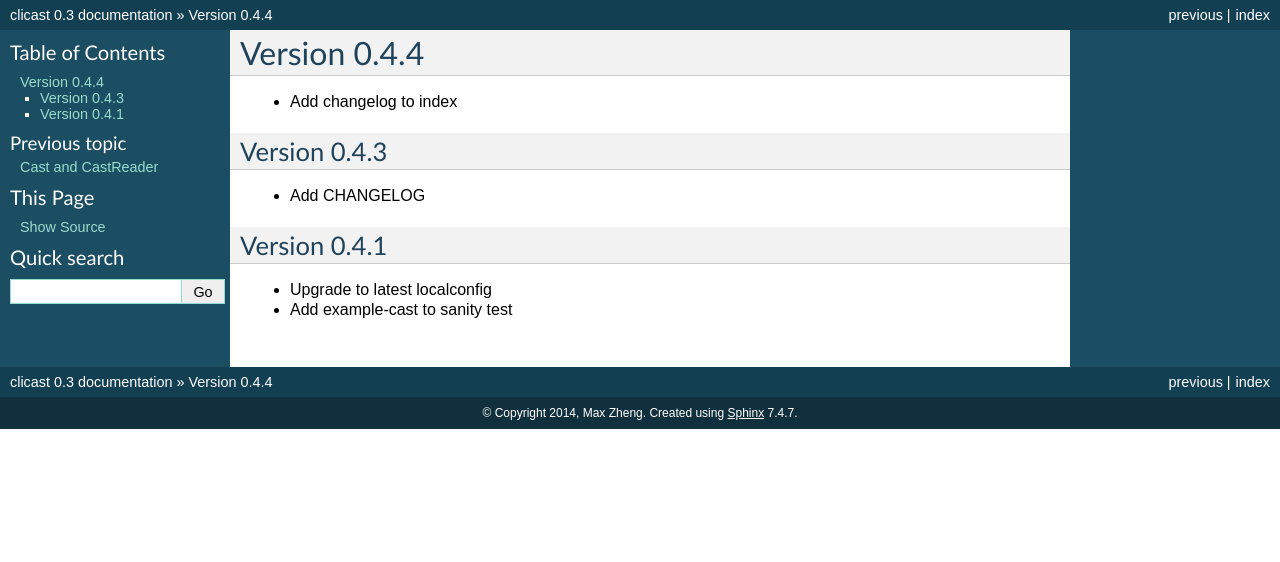
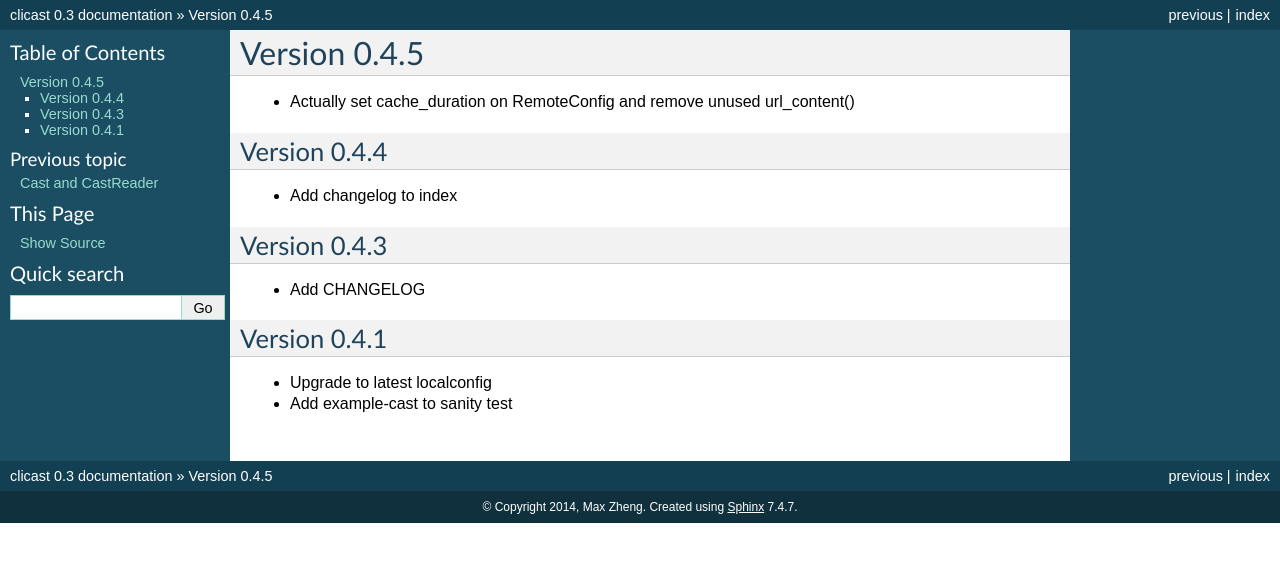
Before and after one commit to maxzheng/clicast, a Sphinx documentation site: the page built from docs/CHANGELOG.rst, in a window 1280 px wide. Shown: the top 562 px of the page. Built offline with Sphinx 7.4.7, drawn with Linux system fonts in a browser that asks for light colours.

Commit message:
Publish version 0.4.5

```diff
--- a/docs/CHANGELOG.rst
+++ b/docs/CHANGELOG.rst
@@ -1,5 +1,11 @@
+Version 0.4.5
+================================================================================
+
+* Actually set cache_duration on RemoteConfig and remove unused url_content()
+
+
 Version 0.4.4
-================================================================================
+--------------------------------------------------------------------------------
 
 * Add changelog to index
 
--- a/setup.py
+++ b/setup.py
@@ -6,7 +6,7 @@ import setuptools
 
 setuptools.setup(
   name='clicast',
-  version='0.4.4',
+  version='0.4.5',
 
   author='Max Zheng',
   author_email='maxzheng.os @t gmail.com',
```
